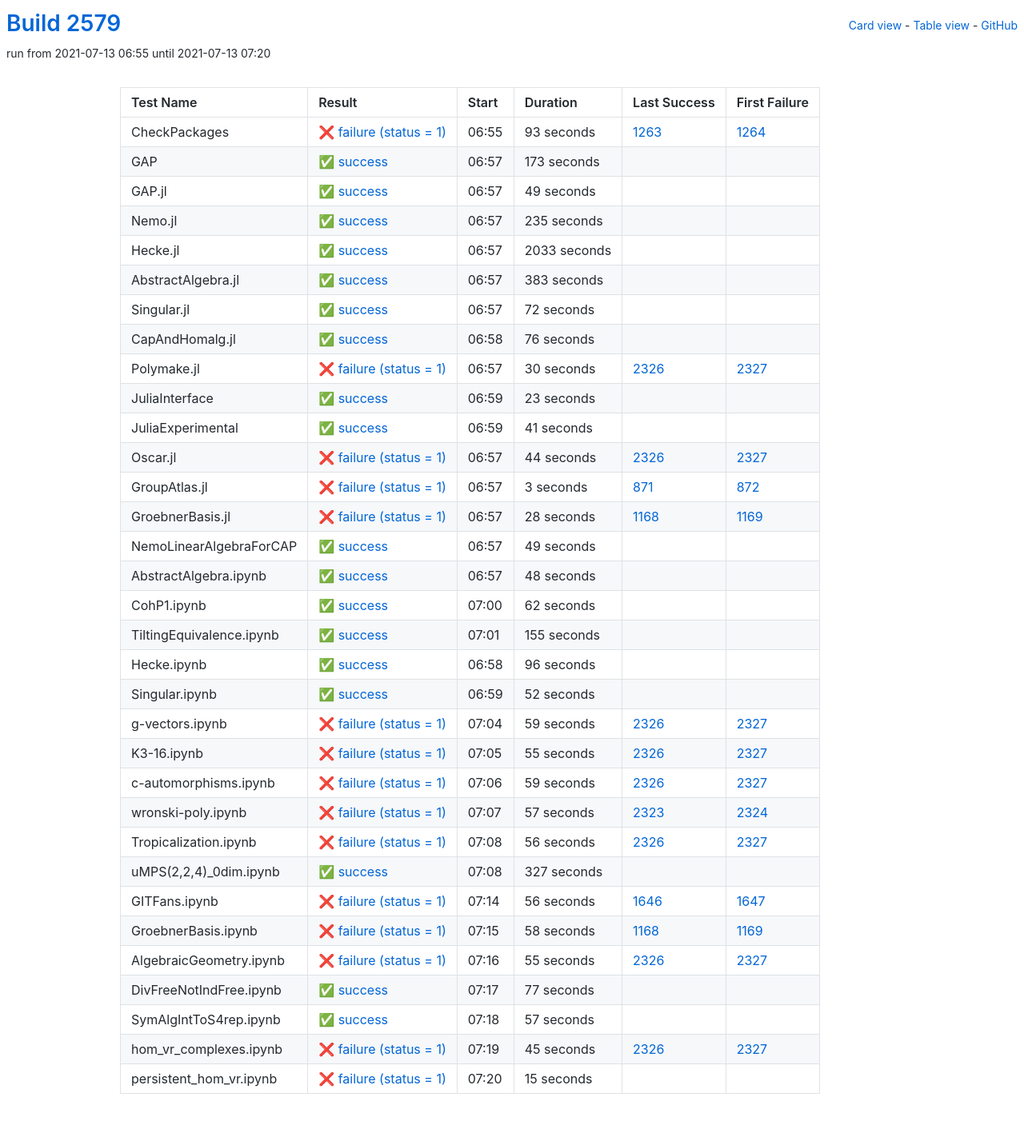
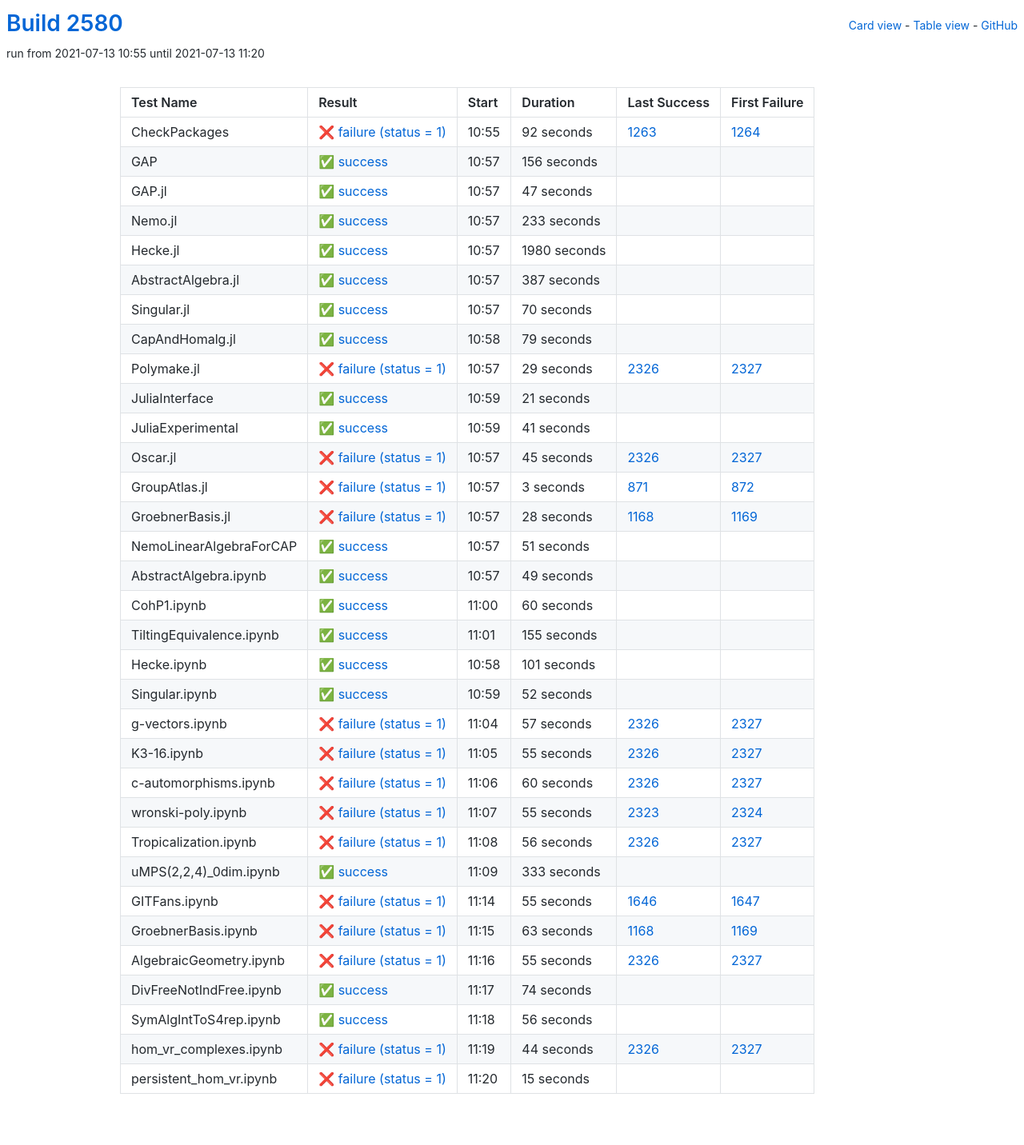
Before and after one commit to oscar-system/oscar-ci-status-stable, a Jekyll site: the page built from table.html, in a window 1280 px wide. Shown: the whole page at 80% size. Built offline with Jekyll 4.4.1, drawn with Linux system fonts in a browser that asks for light colours.

Commit message:
Build #2580

```diff
--- a/_data/ci.yml
+++ b/_data/ci.yml
@@ -1,6 +1,6 @@
 ---
-build: 2579
-build_url: https://oscarci.mathematik.uni-kl.de/job/oscar-stable/2579/
+build: 2580
+build_url: https://oscarci.mathematik.uni-kl.de/job/oscar-stable/2580/
 job: oscar-stable
 organization: oscar-system
 repo: oscar-ci-status-stable
@@ -8,128 +8,128 @@ repourl: https://github.com/oscar-system/oscar-ci-status-stable
 tests:
 - name: CheckPackages
   id: checkpackages
-  log: https://oscarci.mathematik.uni-kl.de/job/oscar-stable/2579/artifact/logs/build-2579/CheckPackages.log
-  start: 2021-07-13 06:55
+  log: https://oscarci.mathematik.uni-kl.de/job/oscar-stable/2580/artifact/logs/build-2580/CheckPackages.log
+  start: 2021-07-13 10:55
   success: false
   exitcode: 1
   status: failure
-  duration: 93
+  duration: 92
   last_success: 1263
   last_success_url: https://oscarci.mathematik.uni-kl.de/job/oscar-stable/1263/
   first_failure: 1264
   first_failure_url: https://oscarci.mathematik.uni-kl.de/job/oscar-stable/1264/
 - name: GAP
   id: gap
-  log: https://oscarci.mathematik.uni-kl.de/job/oscar-stable/2579/artifact/logs/build-2579/GAP.log
-  start: 2021-07-13 06:57
+  log: https://oscarci.mathematik.uni-kl.de/job/oscar-stable/2580/artifact/logs/build-2580/GAP.log
+  start: 2021-07-13 10:57
   success: true
   exitcode: 0
   status: success
-  duration: 173
+  duration: 156
   last_success: false
   last_success_url:
   first_failure: false
   first_failure_url:
 - name: GAP.jl
   id: gap-jl
-  log: https://oscarci.mathematik.uni-kl.de/job/oscar-stable/2579/artifact/logs/build-2579/GAP.jl.log
-  start: 2021-07-13 06:57
+  log: https://oscarci.mathematik.uni-kl.de/job/oscar-stable/2580/artifact/logs/build-2580/GAP.jl.log
+  start: 2021-07-13 10:57
   success: true
   exitcode: 0
   status: success
-  duration: 49
+  duration: 47
   last_success: false
   last_success_url:
   first_failure: false
   first_failure_url:
 - name: Nemo.jl
   id: nemo-jl
-  log: https://oscarci.mathematik.uni-kl.de/job/oscar-stable/2579/artifact/logs/build-2579/Nemo.jl.log
-  start: 2021-07-13 06:57
+  log: https://oscarci.mathematik.uni-kl.de/job/oscar-stable/2580/artifact/logs/build-2580/Nemo.jl.log
+  start: 2021-07-13 10:57
   success: true
   exitcode: 0
   status: success
-  duration: 235
+  duration: 233
   last_success: false
   last_success_url:
   first_failure: false
   first_failure_url:
 - name: Hecke.jl
   id: hecke-jl
-  log: https://oscarci.mathematik.uni-kl.de/job/oscar-stable/2579/artifact/logs/build-2579/Hecke.jl.log
-  start: 2021-07-13 06:57
+  log: https://oscarci.mathematik.uni-kl.de/job/oscar-stable/2580/artifact/logs/build-2580/Hecke.jl.log
+  start: 2021-07-13 10:57
   success: true
   exitcode: 0
   status: success
-  duration: 2033
+  duration: 1980
   last_success: false
   last_success_url:
   first_failure: false
   first_failure_url:
 - name: AbstractAlgebra.jl
   id: abstractalgebra-jl
-  log: https://oscarci.mathematik.uni-kl.de/job/oscar-stable/2579/artifact/logs/build-2579/AbstractAlgebra.jl.log
-  start: 2021-07-13 06:57
+  log: https://oscarci.mathematik.uni-kl.de/job/oscar-stable/2580/artifact/logs/build-2580/AbstractAlgebra.jl.log
+  start: 2021-07-13 10:57
   success: true
   exitcode: 0
   status: success
-  duration: 383
+  duration: 387
   last_success: false
   last_success_url:
   first_failure: false
   first_failure_url:
 - name: Singular.jl
   id: singular-jl
-  log: https://oscarci.mathematik.uni-kl.de/job/oscar-stable/2579/artifact/logs/build-2579/Singular.jl.log
-  start: 2021-07-13 06:57
+  log: https://oscarci.mathematik.uni-kl.de/job/oscar-stable/2580/artifact/logs/build-2580/Singular.jl.log
+  start: 2021-07-13 10:57
   success: true
   exitcode: 0
   status: success
-  duration: 72
+  duration: 70
   last_success: false
   last_success_url:
   first_failure: false
   first_failure_url:
 - name: CapAndHomalg.jl
   id: capandhomalg-jl
-  log: https://oscarci.mathematik.uni-kl.de/job/oscar-stable/2579/artifact/logs/build-2579/CapAndHomalg.jl.log
-  start: 2021-07-13 06:58
+  log: https://oscarci.mathematik.uni-kl.de/job/oscar-stable/2580/artifact/logs/build-2580/CapAndHomalg.jl.log
+  start: 2021-07-13 10:58
   success: true
   exitcode: 0
   status: success
-  duration: 76
+  duration: 79
   last_success: false
   last_success_url:
   first_failure: false
   first_failure_url:
 - name: Polymake.jl
   id: polymake-jl
-  log: https://oscarci.mathematik.uni-kl.de/job/oscar-stable/2579/artifact/logs/build-2579/Polymake.jl.log
-  start: 2021-07-13 06:57
+  log: https://oscarci.mathematik.uni-kl.de/job/oscar-stable/2580/artifact/logs/build-2580/Polymake.jl.log
+  start: 2021-07-13 10:57
   success: false
   exitcode: 1
   status: failure
-  duration: 30
+  duration: 29
   last_success: 2326
   last_success_url: https://oscarci.mathematik.uni-kl.de/job/oscar-stable/2326/
   first_failure: 2327
   first_failure_url: https://oscarci.mathematik.uni-kl.de/job/oscar-stable/2327/
 - name: JuliaInterface
   id: juliainterface
-  log: https://oscarci.mathematik.uni-kl.de/job/oscar-stable/2579/artifact/logs/build-2579/JuliaInterface.log
-  start: 2021-07-13 06:59
+  log: https://oscarci.mathematik.uni-kl.de/job/oscar-stable/2580/artifact/logs/build-2580/JuliaInterface.log
+  start: 2021-07-13 10:59
   success: true
   exitcode: 0
   status: success
-  duration: 23
+  duration: 21
   last_success: false
   last_success_url:
   first_failure: false
   first_failure_url:
 - name: JuliaExperimental
   id: juliaexperimental
-  log: https://oscarci.mathematik.uni-kl.de/job/oscar-stable/2579/artifact/logs/build-2579/JuliaExperimental.log
-  start: 2021-07-13 06:59
+  log: https://oscarci.mathematik.uni-kl.de/job/oscar-stable/2580/artifact/logs/build-2580/JuliaExperimental.log
+  start: 2021-07-13 10:59
   success: true
   exitcode: 0
   status: success
@@ -140,20 +140,20 @@ tests:
   first_failure_url:
 - name: Oscar.jl
   id: oscar-jl
-  log: https://oscarci.mathematik.uni-kl.de/job/oscar-stable/2579/artifact/logs/build-2579/Oscar.jl.log
-  start: 2021-07-13 06:57
+  log: https://oscarci.mathematik.uni-kl.de/job/oscar-stable/2580/artifact/logs/build-2580/Oscar.jl.log
+  start: 2021-07-13 10:57
   success: false
   exitcode: 1
   status: failure
-  duration: 44
+  duration: 45
   last_success: 2326
   last_success_url: https://oscarci.mathematik.uni-kl.de/job/oscar-stable/2326/
   first_failure: 2327
   first_failure_url: https://oscarci.mathematik.uni-kl.de/job/oscar-stable/2327/
 - name: GroupAtlas.jl
   id: groupatlas-jl
-  log: https://oscarci.mathematik.uni-kl.de/job/oscar-stable/2579/artifact/logs/build-2579/GroupAtlas.jl.log
-  start: 2021-07-13 06:57
+  log: https://oscarci.mathematik.uni-kl.de/job/oscar-stable/2580/artifact/logs/build-2580/GroupAtlas.jl.log
+  start: 2021-07-13 10:57
   success: false
   exitcode: 1
   status: failure
@@ -164,8 +164,8 @@ tests:
   first_failure_url: https://oscarci.mathematik.uni-kl.de/job/oscar-stable/872/
 - name: GroebnerBasis.jl
   id: groebnerbasis-jl
-  log: https://oscarci.mathematik.uni-kl.de/job/oscar-stable/2579/artifact/logs/build-2579/GroebnerBasis.jl.log
-  start: 2021-07-13 06:57
+  log: https://oscarci.mathematik.uni-kl.de/job/oscar-stable/2580/artifact/logs/build-2580/GroebnerBasis.jl.log
+  start: 2021-07-13 10:57
   success: false
   exitcode: 1
   status: failure
@@ -176,8 +176,20 @@ tests:
   first_failure_url: https://oscarci.mathematik.uni-kl.de/job/oscar-stable/1169/
 - name: NemoLinearAlgebraForCAP
   id: nemolinearalgebraforcap
-  log: https://oscarci.mathematik.uni-kl.de/job/oscar-stable/2579/artifact/logs/build-2579/NemoLinearAlgebraForCAP.log
-  start: 2021-07-13 06:57
+  log: https://oscarci.mathematik.uni-kl.de/job/oscar-stable/2580/artifact/logs/build-2580/NemoLinearAlgebraForCAP.log
+  start: 2021-07-13 10:57
+  success: true
+  exitcode: 0
+  status: success
+  duration: 51
+  last_success: false
+  last_success_url:
+  first_failure: false
+  first_failure_url:
+- name: AbstractAlgebra.ipynb
+  id: abstractalgebra-ipynb
+  log: https://oscarci.mathematik.uni-kl.de/job/oscar-stable/2580/artifact/logs/build-2580/AbstractAlgebra.ipynb.log
+  start: 2021-07-13 10:57
   success: true
   exitcode: 0
   status: success
@@ -186,34 +198,22 @@ tests:
   last_success_url:
   first_failure: false
   first_failure_url:
-- name: AbstractAlgebra.ipynb
-  id: abstractalgebra-ipynb
-  log: https://oscarci.mathematik.uni-kl.de/job/oscar-stable/2579/artifact/logs/build-2579/AbstractAlgebra.ipynb.log
-  start: 2021-07-13 06:57
+- name: CohP1.ipynb
+  id: cohp1-ipynb
+  log: https://oscarci.mathematik.uni-kl.de/job/oscar-stable/2580/artifact/logs/build-2580/CohP1.ipynb.log
+  start: 2021-07-13 11:00
   success: true
   exitcode: 0
   status: success
-  duration: 48
-  last_success: false
-  last_success_url:
-  first_failure: false
-  first_failure_url:
-- name: CohP1.ipynb
-  id: cohp1-ipynb
-  log: https://oscarci.mathematik.uni-kl.de/job/oscar-stable/2579/artifact/logs/build-2579/CohP1.ipynb.log
-  start: 2021-07-13 07:00
-  success: true
-  exitcode: 0
-  status: success
-  duration: 62
+  duration: 60
   last_success: false
   last_success_url:
   first_failure: false
   first_failure_url:
 - name: TiltingEquivalence.ipynb
   id: tiltingequivalence-ipynb
-  log: https://oscarci.mathematik.uni-kl.de/job/oscar-stable/2579/artifact/logs/build-2579/TiltingEquivalence.ipynb.log
-  start: 2021-07-13 07:01
+  log: https://oscarci.mathematik.uni-kl.de/job/oscar-stable/2580/artifact/logs/build-2580/TiltingEquivalence.ipynb.log
+  start: 2021-07-13 11:01
   success: true
   exitcode: 0
   status: success
@@ -224,20 +224,20 @@ tests:
   first_failure_url:
 - name: Hecke.ipynb
   id: hecke-ipynb
-  log: https://oscarci.mathematik.uni-kl.de/job/oscar-stable/2579/artifact/logs/build-2579/Hecke.ipynb.log
-  start: 2021-07-13 06:58
+  log: https://oscarci.mathematik.uni-kl.de/job/oscar-stable/2580/artifact/logs/build-2580/Hecke.ipynb.log
+  start: 2021-07-13 10:58
   success: true
   exitcode: 0
   status: success
-  duration: 96
+  duration: 101
   last_success: false
   last_success_url:
   first_failure: false
   first_failure_url:
 - name: Singular.ipynb
   id: singular-ipynb
-  log: https://oscarci.mathematik.uni-kl.de/job/oscar-stable/2579/artifact/logs/build-2579/Singular.ipynb.log
-  start: 2021-07-13 06:59
+  log: https://oscarci.mathematik.uni-kl.de/job/oscar-stable/2580/artifact/logs/build-2580/Singular.ipynb.log
+  start: 2021-07-13 10:59
   success: true
   exitcode: 0
   status: success
@@ -248,20 +248,20 @@ tests:
   first_failure_url:
 - name: g-vectors.ipynb
   id: g-vectors-ipynb
-  log: https://oscarci.mathematik.uni-kl.de/job/oscar-stable/2579/artifact/logs/build-2579/g-vectors.ipynb.log
-  start: 2021-07-13 07:04
+  log: https://oscarci.mathematik.uni-kl.de/job/oscar-stable/2580/artifact/logs/build-2580/g-vectors.ipynb.log
+  start: 2021-07-13 11:04
   success: false
   exitcode: 1
   status: failure
-  duration: 59
+  duration: 57
   last_success: 2326
   last_success_url: https://oscarci.mathematik.uni-kl.de/job/oscar-stable/2326/
   first_failure: 2327
   first_failure_url: https://oscarci.mathematik.uni-kl.de/job/oscar-stable/2327/
 - name: K3-16.ipynb
   id: k3-16-ipynb
-  log: https://oscarci.mathematik.uni-kl.de/job/oscar-stable/2579/artifact/logs/build-2579/K3-16.ipynb.log
-  start: 2021-07-13 07:05
+  log: https://oscarci.mathematik.uni-kl.de/job/oscar-stable/2580/artifact/logs/build-2580/K3-16.ipynb.log
+  start: 2021-07-13 11:05
   success: false
   exitcode: 1
   status: failure
@@ -272,32 +272,32 @@ tests:
   first_failure_url: https://oscarci.mathematik.uni-kl.de/job/oscar-stable/2327/
 - name: c-automorphisms.ipynb
   id: c-automorphisms-ipynb
-  log: https://oscarci.mathematik.uni-kl.de/job/oscar-stable/2579/artifact/logs/build-2579/c-automorphisms.ipynb.log
-  start: 2021-07-13 07:06
+  log: https://oscarci.mathematik.uni-kl.de/job/oscar-stable/2580/artifact/logs/build-2580/c-automorphisms.ipynb.log
+  start: 2021-07-13 11:06
   success: false
   exitcode: 1
   status: failure
-  duration: 59
+  duration: 60
   last_success: 2326
   last_success_url: https://oscarci.mathematik.uni-kl.de/job/oscar-stable/2326/
   first_failure: 2327
   first_failure_url: https://oscarci.mathematik.uni-kl.de/job/oscar-stable/2327/
 - name: wronski-poly.ipynb
   id: wronski-poly-ipynb
-  log: https://oscarci.mathematik.uni-kl.de/job/oscar-stable/2579/artifact/logs/build-2579/wronski-poly.ipynb.log
-  start: 2021-07-13 07:07
+  log: https://oscarci.mathematik.uni-kl.de/job/oscar-stable/2580/artifact/logs/build-2580/wronski-poly.ipynb.log
+  start: 2021-07-13 11:07
   success: false
   exitcode: 1
   status: failure
-  duration: 57
+  duration: 55
   last_success: 2323
   last_success_url: https://oscarci.mathematik.uni-kl.de/job/oscar-stable/2323/
   first_failure: 2324
   first_failure_url: https://oscarci.mathematik.uni-kl.de/job/oscar-stable/2324/
 - name: Tropicalization.ipynb
   id: tropicalization-ipynb
-  log: https://oscarci.mathematik.uni-kl.de/job/oscar-stable/2579/artifact/logs/build-2579/Tropicalization.ipynb.log
-  start: 2021-07-13 07:08
+  log: https://oscarci.mathematik.uni-kl.de/job/oscar-stable/2580/artifact/logs/build-2580/Tropicalization.ipynb.log
+  start: 2021-07-13 11:08
   success: false
   exitcode: 1
   status: failure
@@ -308,44 +308,44 @@ tests:
   first_failure_url: https://oscarci.mathematik.uni-kl.de/job/oscar-stable/2327/
 - name: uMPS(2,2,4)_0dim.ipynb
   id: umps-2-2-4-0dim-ipynb
-  log: https://oscarci.mathematik.uni-kl.de/job/oscar-stable/2579/artifact/logs/build-2579/uMPS-2-2-4-_0dim.ipynb.log
-  start: 2021-07-13 07:08
+  log: https://oscarci.mathematik.uni-kl.de/job/oscar-stable/2580/artifact/logs/build-2580/uMPS-2-2-4-_0dim.ipynb.log
+  start: 2021-07-13 11:09
   success: true
   exitcode: 0
   status: success
-  duration: 327
+  duration: 333
   last_success: false
   last_success_url:
   first_failure: false
   first_failure_url:
 - name: GITFans.ipynb
   id: gitfans-ipynb
-  log: https://oscarci.mathematik.uni-kl.de/job/oscar-stable/2579/artifact/logs/build-2579/GITFans.ipynb.log
-  start: 2021-07-13 07:14
+  log: https://oscarci.mathematik.uni-kl.de/job/oscar-stable/2580/artifact/logs/build-2580/GITFans.ipynb.log
+  start: 2021-07-13 11:14
   success: false
   exitcode: 1
   status: failure
-  duration: 56
+  duration: 55
   last_success: 1646
   last_success_url: https://oscarci.mathematik.uni-kl.de/job/oscar-stable/1646/
   first_failure: 1647
   first_failure_url: https://oscarci.mathematik.uni-kl.de/job/oscar-stable/1647/
 - name: GroebnerBasis.ipynb
   id: groebnerbasis-ipynb
-  log: https://oscarci.mathematik.uni-kl.de/job/oscar-stable/2579/artifact/logs/build-2579/GroebnerBasis.ipynb.log
-  start: 2021-07-13 07:15
+  log: https://oscarci.mathematik.uni-kl.de/job/oscar-stable/2580/artifact/logs/build-2580/GroebnerBasis.ipynb.log
+  start: 2021-07-13 11:15
   success: false
   exitcode: 1
   status: failure
-  duration: 58
+  duration: 63
   last_success: 1168
   last_success_url: https://oscarci.mathematik.uni-kl.de/job/oscar-stable/1168/
   first_failure: 1169
   first_failure_url: https://oscarci.mathematik.uni-kl.de/job/oscar-stable/1169/
 - name: AlgebraicGeometry.ipynb
   id: algebraicgeometry-ipynb
-  log: https://oscarci.mathematik.uni-kl.de/job/oscar-stable/2579/artifact/logs/build-2579/AlgebraicGeometry.ipynb.log
-  start: 2021-07-13 07:16
+  log: https://oscarci.mathematik.uni-kl.de/job/oscar-stable/2580/artifact/logs/build-2580/AlgebraicGeometry.ipynb.log
+  start: 2021-07-13 11:16
   success: false
   exitcode: 1
   status: failure
@@ -356,44 +356,44 @@ tests:
   first_failure_url: https://oscarci.mathematik.uni-kl.de/job/oscar-stable/2327/
 - name: DivFreeNotIndFree.ipynb
   id: divfreenotindfree-ipynb
-  log: https://oscarci.mathematik.uni-kl.de/job/oscar-stable/2579/artifact/logs/build-2579/DivFreeNotIndFree.ipynb.log
-  start: 2021-07-13 07:17
+  log: https://oscarci.mathematik.uni-kl.de/job/oscar-stable/2580/artifact/logs/build-2580/DivFreeNotIndFree.ipynb.log
+  start: 2021-07-13 11:17
   success: true
   exitcode: 0
   status: success
-  duration: 77
+  duration: 74
   last_success: false
   last_success_url:
   first_failure: false
   first_failure_url:
 - name: SymAlgIntToS4rep.ipynb
   id: symalginttos4rep-ipynb
-  log: https://oscarci.mathematik.uni-kl.de/job/oscar-stable/2579/artifact/logs/build-2579/SymAlgIntToS4rep.ipynb.log
-  start: 2021-07-13 07:18
+  log: https://oscarci.mathematik.uni-kl.de/job/oscar-stable/2580/artifact/logs/build-2580/SymAlgIntToS4rep.ipynb.log
+  start: 2021-07-13 11:18
   success: true
   exitcode: 0
   status: success
-  duration: 57
+  duration: 56
   last_success: false
   last_success_url:
   first_failure: false
   first_failure_url:
 - name: hom_vr_complexes.ipynb
   id: hom-vr-complexes-ipynb
-  log: https://oscarci.mathematik.uni-kl.de/job/oscar-stable/2579/artifact/logs/build-2579/hom_vr_complexes.ipynb.log
-  start: 2021-07-13 07:19
+  log: https://oscarci.mathematik.uni-kl.de/job/oscar-stable/2580/artifact/logs/build-2580/hom_vr_complexes.ipynb.log
+  start: 2021-07-13 11:19
   success: false
   exitcode: 1
   status: failure
-  duration: 45
+  duration: 44
   last_success: 2326
   last_success_url: https://oscarci.mathematik.uni-kl.de/job/oscar-stable/2326/
   first_failure: 2327
   first_failure_url: https://oscarci.mathematik.uni-kl.de/job/oscar-stable/2327/
 - name: persistent_hom_vr.ipynb
   id: persistent-hom-vr-ipynb
-  log: https://oscarci.mathematik.uni-kl.de/job/oscar-stable/2579/artifact/logs/build-2579/persistent_hom_vr.ipynb.log
-  start: 2021-07-13 07:20
+  log: https://oscarci.mathematik.uni-kl.de/job/oscar-stable/2580/artifact/logs/build-2580/persistent_hom_vr.ipynb.log
+  start: 2021-07-13 11:20
   success: false
   exitcode: 1
   status: failure
```
Also changed, not shown: README.md.
